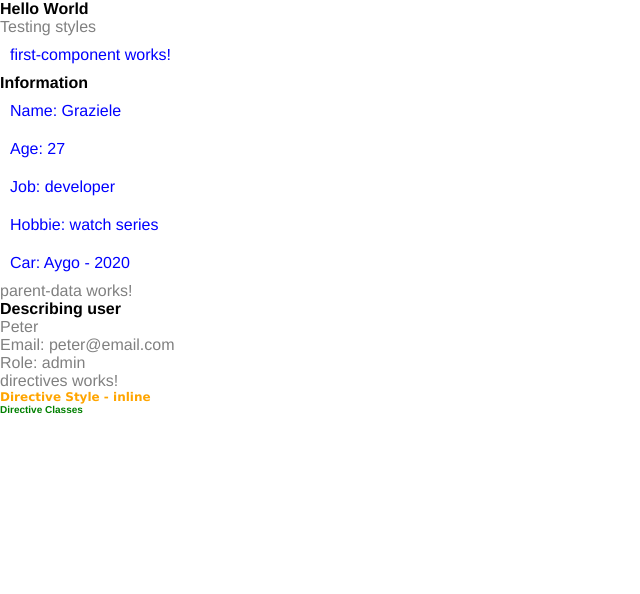
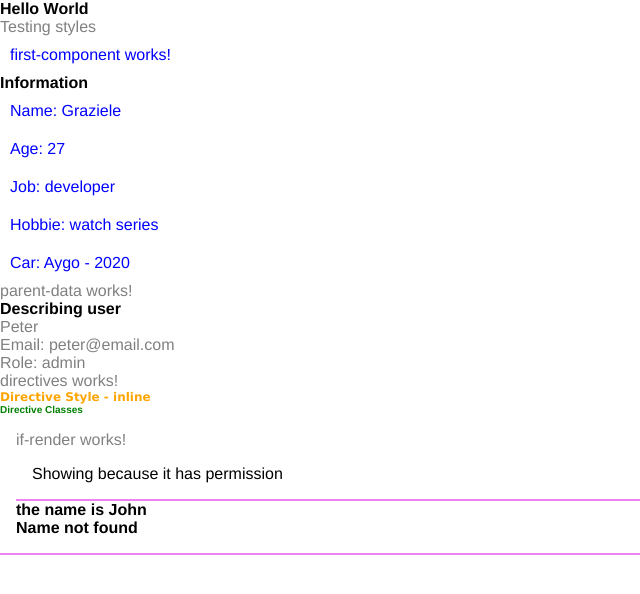
Before and after one commit to grazirs/angular, an Angular app: page / in a window 1280 px wide. Shown: the top 594 px of the page, without its empty margins (0-640 px from the left). Built offline with nearby package versions, Linux system fonts and the light colour scheme.

Commit message:
add if render component

```diff
--- a/src/app/app.component.html
+++ b/src/app/app.component.html
@@ -3,3 +3,4 @@
 <app-first-component></app-first-component>
 <app-parent-data [name]="userName" [userData]="userData"></app-parent-data>
 <app-directives></app-directives>
+<app-if-render></app-if-render>
--- a/src/app/app.module.ts
+++ b/src/app/app.module.ts
@@ -5,13 +5,15 @@ import { AppComponent } from './app.component';
 import { FirstComponentComponent } from './components/first-component/first-component.component';
 import { ParentDataComponent } from './components/parent-data/parent-data.component';
 import { DirectivesComponent } from './components/directives/directives.component';
+import { IfRenderComponent } from './components/if-render/if-render.component';
 
 @NgModule({
   declarations: [
     AppComponent,
     FirstComponentComponent,
     ParentDataComponent,
-    DirectivesComponent
+    DirectivesComponent,
+    IfRenderComponent
   ],
   imports: [
     BrowserModule
--- /dev/null
+++ b/src/app/components/if-render/if-render.component.html
@@ -0,0 +1,11 @@
+<div class="lesson">
+  <p>if-render works!</p>
+  <div *ngIf="canShow" class="lesson">
+    Showing because it has permission
+  </div>
+  <h2 *ngIf="name === 'John'"> the name is John</h2>
+  <h2 *ngIf="name === 'Peter'; else nameNotFound"> the name is Peter</h2>
+  <ng-template #nameNotFound>
+    <h2>Name not found</h2>
+  </ng-template>
+</div>
--- /dev/null
+++ b/src/app/components/if-render/if-render.component.ts
@@ -0,0 +1,16 @@
+import { Component, OnInit } from '@angular/core';
+
+@Component({
+  selector: 'app-if-render',
+  templateUrl: './if-render.component.html',
+  styleUrls: ['./if-render.component.css']
+})
+export class IfRenderComponent implements OnInit {
+  canShow: boolean = true;
+  name: string = 'John';
+  constructor() { }
+
+  ngOnInit(): void {
+  }
+
+}
--- a/src/styles.css
+++ b/src/styles.css
@@ -13,3 +13,12 @@ a {
 p {
   color: grey;
 }
+
+body {
+  padding-bottom: 500px;
+}
+
+.lesson {
+  border-bottom: 2px solid violet;
+  padding: 1em;
+}
```
Also changed, not shown: src/app/components/if-render/if-render.component.css (added), 1 other file (tests, documents, lock files or other folders).
